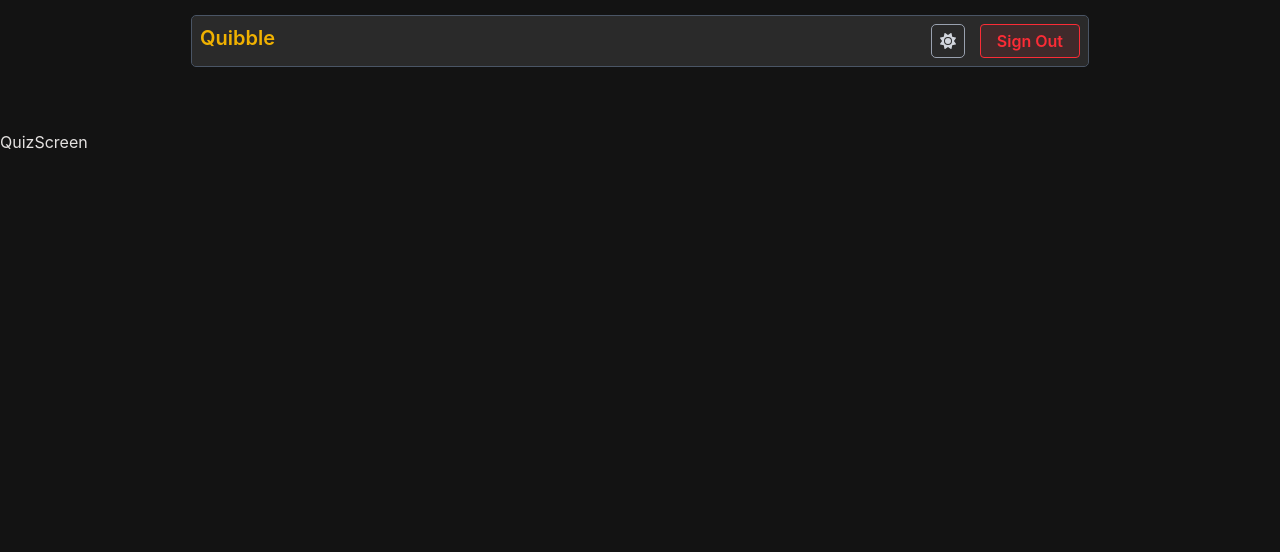
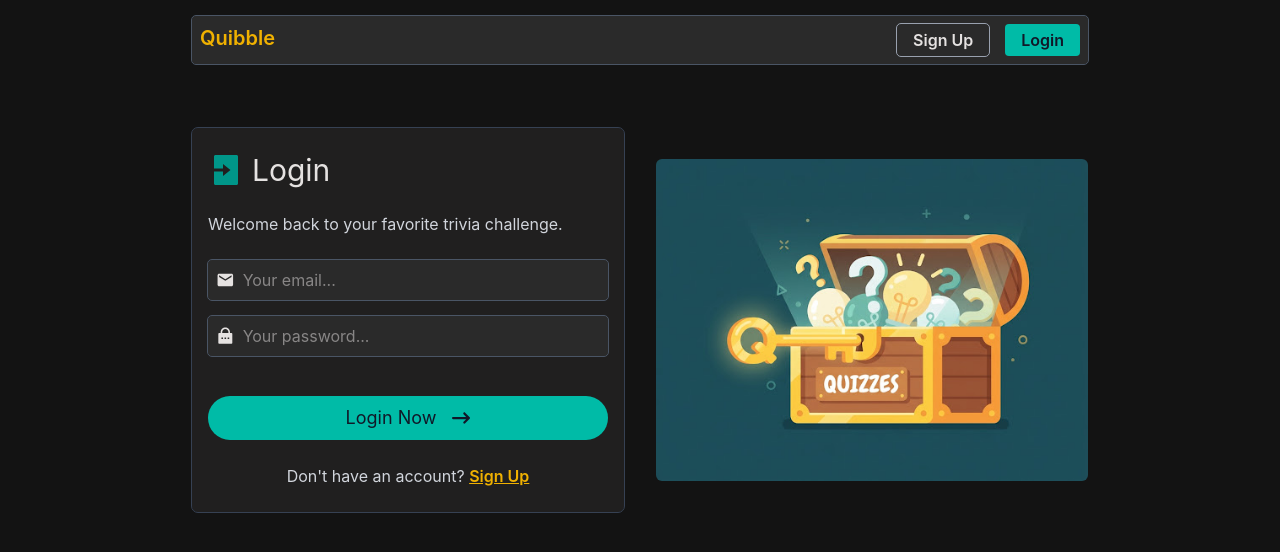
Before and after one commit to RaviCoderWallah/Quibble-Quiz-Web-App, a React (Vite) app: page /login in a window 1280 px wide. Before the commit this address led to /quiz. Shown: the top 552 px of the page. Built offline with nearby package versions, Linux system fonts and the light colour scheme; sample sign-in values are in the browser's storage.

Commit message:
feat: auth completed finally

```diff
--- a/src/Pages/LoginScreen.jsx
+++ b/src/Pages/LoginScreen.jsx
@@ -1,6 +1,22 @@
-import LoginPage from "../feature/login/LoginPage"
+import { Navigate } from "react-router-dom";
+import LoginPage from "../feature/login/LoginPage";
+import useAuth from "../hooks/useAuth";
 
 const LoginScreen = () => {
+  const { user, isLogged, isAuthLoaded } = useAuth();
+
+  if (!isAuthLoaded) {
+    return null;
+  }
+
+  if (user && isLogged) {
+    return <Navigate to="/quiz" replace />;
+  }
+
+  if (!user) {
+    return <Navigate to="/signup" replace />;
+  }
+
   return (
     <div className="flex items-center justify-center">
         <LoginPage/>
@@ -8,4 +24,4 @@ const LoginScreen = () => {
   )
 }
 
-export default LoginScreen
+export default LoginScreen;
--- a/src/Pages/QuizScreen.jsx
+++ b/src/Pages/QuizScreen.jsx
@@ -1,4 +1,21 @@
+import { Navigate } from "react-router-dom";
+import useAuth from "../hooks/useAuth";
+
 const QuizScreen = () => {
+  const { user, isLogged, isAuthLoaded } = useAuth();
+
+  if (!isAuthLoaded) {
+    return null;
+  }
+
+  if (!user) {
+    return <Navigate to="/signup" replace />;
+  }
+
+  if (!isLogged) {
+    return <Navigate to="/login" replace />;
+  }
+
   return <div>QuizScreen</div>;
 };
 
--- a/src/Pages/SignupScreen.jsx
+++ b/src/Pages/SignupScreen.jsx
@@ -1,6 +1,22 @@
-import SignupPage from "../feature/signup/SignupPage"
+import { Navigate } from "react-router-dom";
+import SignupPage from "../feature/signup/SignupPage";
+import useAuth from "../hooks/useAuth";
 
 const SignupScreen = () => {
+  const { user, isLogged, isAuthLoaded } = useAuth();
+
+  if (!isAuthLoaded) {
+    return null;
+  }
+
+  if (user) {
+    if (isLogged) {
+      return <Navigate to="/quiz" replace />;
+    } else {
+      return <Navigate to="/login" replace />;
+    }
+  }
+
   return (
     <main className="flex items-center justify-center">
         <SignupPage/>
@@ -8,4 +24,4 @@ const SignupScreen = () => {
   )
 }
 
-export default SignupScreen
+export default SignupScreen;
--- a/src/Pages/WelcomeScreen.jsx
+++ b/src/Pages/WelcomeScreen.jsx
@@ -1,12 +1,20 @@
-import { Navigate, replace } from "react-router-dom";
+import { Navigate } from "react-router-dom";
 import WelcomePage from "../feature/welcome/WelcomePage";
 import useAuth from "../hooks/useAuth";
 
 const WelcomeScreen = () => {
-  const { user } = useAuth();
+  const { user, isLogged, isAuthLoaded } = useAuth();
+
+  if (!isAuthLoaded) {
+    return null;
+  }
 
   if (user) {
-    return <Navigate to="/quiz" replace />;
+    if (isLogged) {
+      return <Navigate to="/quiz" replace />;
+    } else {
+      return <Navigate to="/login" replace />;
+    }
   }
 
   return (
--- a/src/components/Header.jsx
+++ b/src/components/Header.jsx
@@ -3,13 +3,21 @@ import useAuth from "../hooks/useAuth";
 import { FaSun } from "react-icons/fa6";
 
 const Header = () => {
-  const { user, signout } = useAuth();
+  const { user, setIsLogged, isLogged, signout, logout } = useAuth();
   const navigate = useNavigate();
 
   const handleSignOut = () => {
     signout();
     navigate("/signup");
   };
+
+  const handleLogout = () => {
+    logout();
+    setIsLogged(false);
+    navigate("/login");
+  };
+
+  // Navigation should be handled by components, not Header render cycle
 
   return (
     <header>
@@ -21,7 +29,7 @@ const Header = () => {
         </div>
 
         <div className="flex gap-4">
-          {user ? (
+          {user && isLogged ? (
             <div className="flex gap-4 items-center">
               <button
                 title="Toggle Theme"
@@ -30,10 +38,16 @@ const Header = () => {
                 <FaSun />
               </button>
               <button
+                onClick={handleLogout}
+                className="bg-red-500/10 border border-red-500 text-red-500 font-semibold px-4 py-1 rounded-sm cursor-pointer hover:bg-red-500 hover:text-white transition-colors"
+              >
+                Log Out
+              </button>
+              <button
                 onClick={handleSignOut}
                 className="bg-red-500/10 border border-red-500 text-red-500 font-semibold px-4 py-1 rounded-sm cursor-pointer hover:bg-red-500 hover:text-white transition-colors"
               >
-                Sign Out
+                Delete Account
               </button>
             </div>
           ) : (
--- a/src/context/AuthContext.jsx
+++ b/src/context/AuthContext.jsx
@@ -4,6 +4,8 @@ export const AuthContext = createContext();
 
 export const AuthProvider = ({ children }) => {
   const [user, setUser] = useState(null);
+  const [isLogged, setIsLogged] = useState(false);
+  const [isAuthLoaded, setIsAuthLoaded] = useState(false);
 
   // Restore user from localStorage on page refresh
   useEffect(() => {
@@ -11,6 +13,7 @@ export const AuthProvider = ({ children }) => {
     if (stored) {
       setUser(JSON.parse(stored));
     }
+    setIsAuthLoaded(true);
   }, []);
 
   const signup = (data) => {
@@ -26,11 +29,13 @@ export const AuthProvider = ({ children }) => {
     };
     setUser(newUser);
     localStorage.setItem("user", JSON.stringify(newUser));
+    setIsLogged(true);
   };
 
   const login = (credentials) => {
     const storedAccount = JSON.parse(localStorage.getItem("user"));
     if (!storedAccount) {
+      setIsLogged(false);
       return { success: false, reason: "no-account" };
     }
 
@@ -39,19 +44,25 @@ export const AuthProvider = ({ children }) => {
       storedAccount.password === credentials.password
     ) {
       setUser(storedAccount);
+      setIsLogged(true);
       return { success: true };
     }
 
     return { success: false, reason: "invalid-credentials" };
   };
 
+  const logout = () => {
+    setIsLogged(false);
+  };
+
   const signout = () => {
     setUser(null);
     localStorage.removeItem("user");
-  };
+    setIsLogged(false);
+  }
 
   return (
-    <AuthContext.Provider value={{ user, signup, login, signout }}>
+    <AuthContext.Provider value={{isLogged, setIsLogged, user, signup, login, logout, signout, isAuthLoaded }}>
       {children}
     </AuthContext.Provider>
   );
--- a/src/feature/login/LoginPage.jsx
+++ b/src/feature/login/LoginPage.jsx
@@ -14,10 +14,14 @@ const LoginPage = () => {
     password: "",
   });
   const [error, setError] = useState("");
-  const { user, login } = useAuth();
+  const {isLogged, user, login } = useAuth();
   const navigate = useNavigate();
 
-  if (user) {
+  if(!user){
+    return <Navigate to="/signup" replace />;
+  }
+
+  if (isLogged && user) {
     return <Navigate to="/quiz" replace />;
   }
 
--- a/src/feature/signup/SignupPage.jsx
+++ b/src/feature/signup/SignupPage.jsx
@@ -5,7 +5,7 @@ import { MdEmail } from "react-icons/md";
 import { RiLockPasswordFill } from "react-icons/ri";
 
 import SignupScreenImage from "../../assets/images/signup-screen.jpg";
-import { Navigate, NavLink, useNavigate } from "react-router-dom";
+import { Navigate, NavLink } from "react-router-dom";
 import { useState } from "react";
 import useAuth from "../../hooks/useAuth.js";
 
@@ -21,9 +21,16 @@ const SignupPage = () => {
     setUserData((prev) => ({ ...prev, [name]: value }));
   };
 
-  const { user, signup } = useAuth();
+  const {isLogged, user, signup } = useAuth();
 
-  if (user) {
+
+  //If user not logged then go to login page
+  if(user && !isLogged){
+    return <Navigate to="/login" replace />
+  }
+
+  //If user exits in account and isLogged true then go to quiz page
+  if (user && isLogged) {
     return <Navigate to="/quiz" replace />;
   }
 
```
